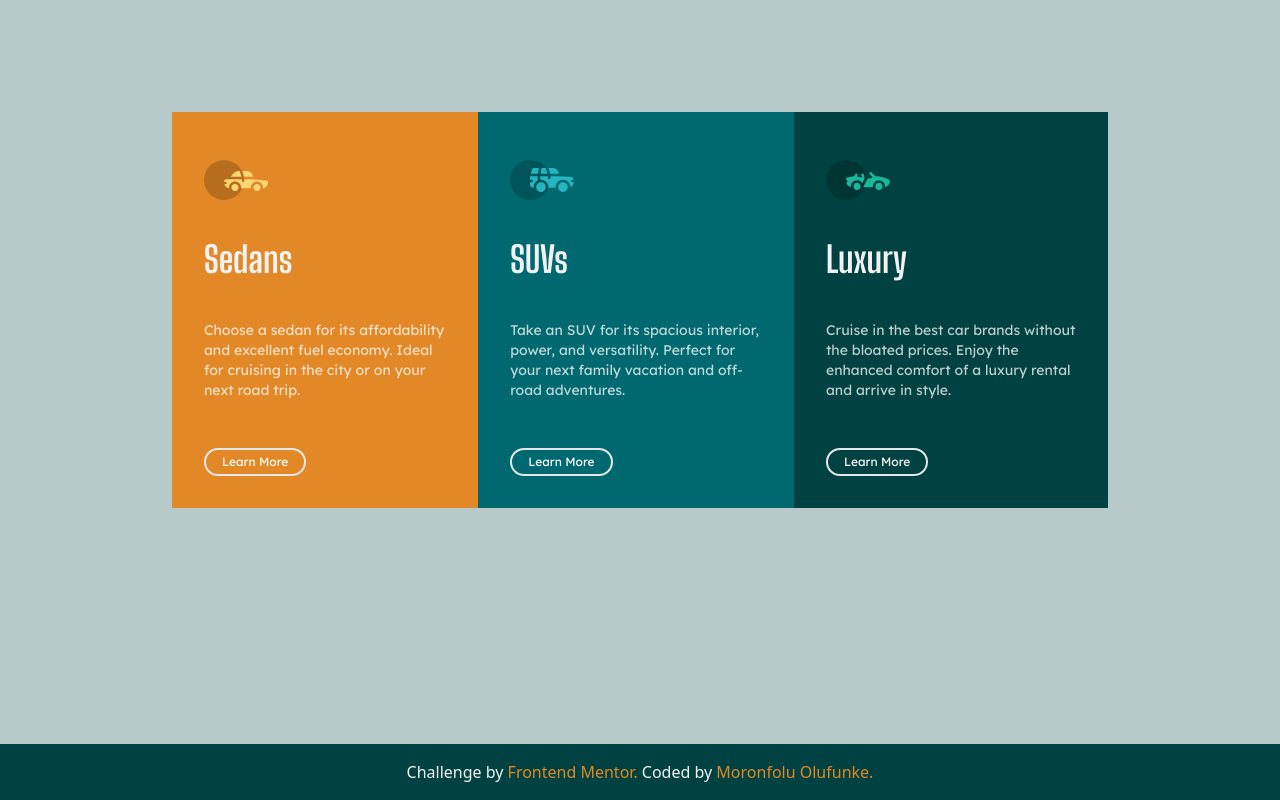
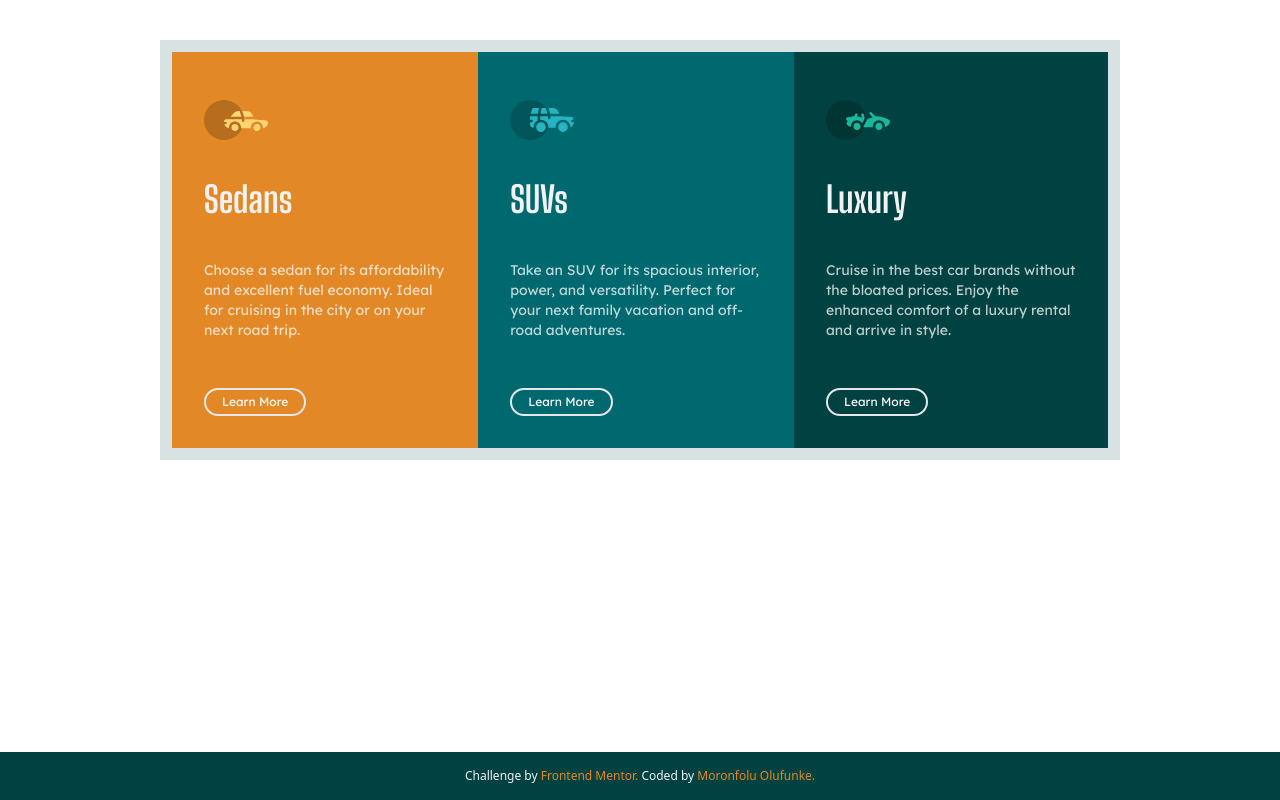
Before and after one commit to MoeRayo/card-components, a Vue app: page / in a window 1280 px wide. Built offline with nearby package versions, Linux system fonts and the light colour scheme.

Commit message:
feat: removal of the height and background for better visuals

```diff
--- a/src/components/CardsComponent.vue
+++ b/src/components/CardsComponent.vue
@@ -1,7 +1,7 @@
 <template>
     <div class="container w-3/4 mx-auto ">
-        <div class="flex md:flex-row logo  flex-col p-3">
-            <div class="flex flex-col  h-3/4  single-card p-8 " v-for="content in contents" :key="content.id">
+        <div class="flex md:flex-row card-wrapper flex-col p-3">
+            <div class="flex flex-col h-3/4  single-card p-8 " v-for="content in contents" :key="content.id">
                     <div class="my-4 vehicle" >
                         <img :src="getImage(content.logo)" alt="">
                     </div>
@@ -39,28 +39,20 @@ export default {
         content.getContents(contents => {
             this.contents = contents
         })
-        gsap.to('.logo', { y: 100, duration: 3});
-        // gsap.to('.vehicle', { x: 50,delay:5, duration: 3});
-        gsap.to('.vehicle', {y:100, duration: 3});
-
+        gsap.to('.card-wrapper', { y: 40, duration: 2});
     }
 }
 </script>
 
 <style>
-    html,
-    body {
-        height: 100%;
+
+    .card-wrapper {
         background: hsla(179, 100%, 13%, 0.151);
     }
 
-    .container {
-        height: 100%;
-    }
-
     h1 {
-          font-family: 'Big Shoulders Display', cursive;
-          color: hsl(0, 0%, 95%);
+        font-family: 'Big Shoulders Display', cursive;
+        color: hsl(0, 0%, 95%);
     }
 
     .cards-para {
--- a/src/components/Footer.vue
+++ b/src/components/Footer.vue
@@ -1,7 +1,7 @@
 <template>
     <div>
         <footer>
-           <p> Challenge by <span> <a href="https://www.frontendmentor.io?ref=challenge" target="_blank">Frontend Mentor</a>.</span> Coded by <span><a href="https://github.com/MoeRayo?tab=repositories" target="_blank">Moronfolu Olufunke</a>.</span>
+           <p class="text-xs"> Challenge by <span> <a href="https://www.frontendmentor.io?ref=challenge" target="_blank">Frontend Mentor</a>.</span> Coded by <span><a href="https://github.com/MoeRayo?tab=repositories" target="_blank">Moronfolu Olufunke</a>.</span>
 
             </p>
         </footer>
```
